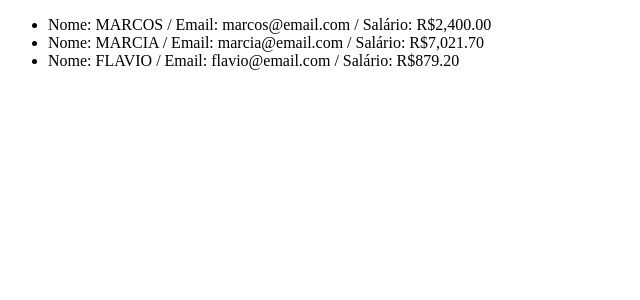
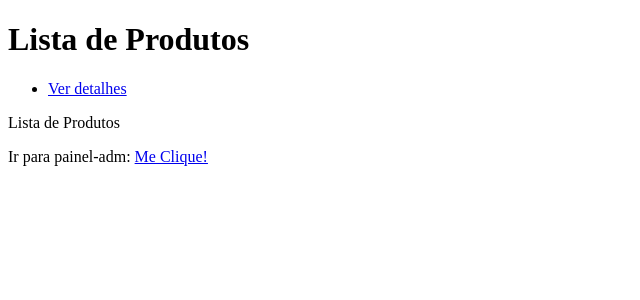
Before and after one commit to Calebe658/projeto-angular-step, an Angular app in the folder minha-aplicacao-angular/: page /produtos in a window 1280 px wide. Before the commit this address led to /. Shown: the top 300 px of the page, without its empty margins (0-640 px from the left). Built offline with nearby package versions, Linux system fonts and the light colour scheme.

Commit message:
aula 4 navegacao

```diff
--- a/minha-aplicacao-angular/src/app/app.html
+++ b/minha-aplicacao-angular/src/app/app.html
@@ -1,3 +1,3 @@
-<!-- <app-aula3></app-aula3> -->
 
-<app-painel-adm></app-painel-adm>
+
+<router-outlet></router-outlet>
--- a/minha-aplicacao-angular/src/app/app.routes.ts
+++ b/minha-aplicacao-angular/src/app/app.routes.ts
@@ -1,3 +1,28 @@
 import { Routes } from '@angular/router';
+// import { authGuard } from './guards/auth.guard';
 
-export const routes: Routes = [];
+export const routes: Routes = [
+    {
+        path: '',
+        redirectTo: 'produtos',
+        pathMatch: 'full',
+    },
+    {
+        path: 'produtos',
+        loadComponent: () =>
+            import('./pages/lista-produtos/lista-produtos').then((m) => m.ListaProdutos),
+    },
+    {
+        path: 'produto/:id',
+        loadComponent: () =>
+            import('./pages/detalhe-produto/detalhe-produto').then((m) => m.DetalheProduto),
+    },
+    {
+        path: 'painel-adm',
+        loadComponent: () => import('./painel-adm/painel-adm').then((m) => m.PainelAdm),
+    },
+    {
+        path: '**',
+        redirectTo: 'produtos',
+    }
+];
--- a/minha-aplicacao-angular/src/app/app.ts
+++ b/minha-aplicacao-angular/src/app/app.ts
@@ -1,10 +1,9 @@
 import { Component, signal } from '@angular/core';
-import { Aula3 } from './aula3/aula3';
-import { PainelAdm } from './painel-adm/painel-adm';
+import { RouterOutlet } from '@angular/router';
 
 @Component({
   selector: 'app-root',
-  imports: [Aula3, PainelAdm],
+  imports: [RouterOutlet],
   templateUrl: './app.html',
   styleUrl: './app.css',
 })
--- /dev/null
+++ b/minha-aplicacao-angular/src/app/pages/detalhe-produto/detalhe-produto.html
@@ -0,0 +1 @@
+<p>Este é a página de detalhes do produto {{ id }}</p>
--- /dev/null
+++ b/minha-aplicacao-angular/src/app/pages/detalhe-produto/detalhe-produto.ts
@@ -0,0 +1,20 @@
+import { Component } from '@angular/core';
+import { CommonModule } from '@angular/common';
+import { ActivatedRoute, RouterModule } from '@angular/router';
+
+@Component({
+  selector: 'app-detalhe-produto',
+  imports: [CommonModule, RouterModule],
+  templateUrl: './detalhe-produto.html',
+  styleUrl: './detalhe-produto.css',
+})
+export class DetalheProduto {
+  public id: string | null = null;
+
+  constructor(private route: ActivatedRoute) { }
+
+  ngOnInit() {
+    this.id = this.route.snapshot.paramMap.get('id');
+    console.log('ID do produto selecionado na rota:', this.id);
+  }
+}
--- /dev/null
+++ b/minha-aplicacao-angular/src/app/pages/lista-produtos/lista-produtos.html
@@ -0,0 +1,13 @@
+<h1>Lista de Produtos</h1>
+
+<ul>
+    <li>
+        <a [routerLink]="['/produto', 10]">Ver detalhes</a>
+    </li>
+</ul>
+
+Lista de Produtos
+
+<p>
+    Ir para painel-adm: <a [routerLink]="['/painel-adm']">Me Clique!</a>
+</p>
--- /dev/null
+++ b/minha-aplicacao-angular/src/app/pages/lista-produtos/lista-produtos.ts
@@ -0,0 +1,13 @@
+import { Component } from '@angular/core';
+import { RouterModule } from '@angular/router';
+
+@Component({
+  selector: 'app-lista-produtos',
+  standalone: true,
+  imports: [RouterModule],
+  templateUrl: './lista-produtos.html',
+  styleUrl: './lista-produtos.css',
+})
+export class ListaProdutos {
+  produtos = [];
+}
```
Also changed, not shown: minha-aplicacao-angular/src/app/pages/detalhe-produto/detalhe-produto.css (added), minha-aplicacao-angular/src/app/pages/lista-produtos/lista-produtos.css (added), 2 other files (tests, documents, lock files or other folders).
